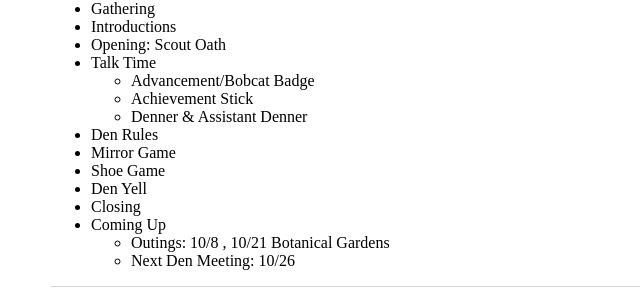
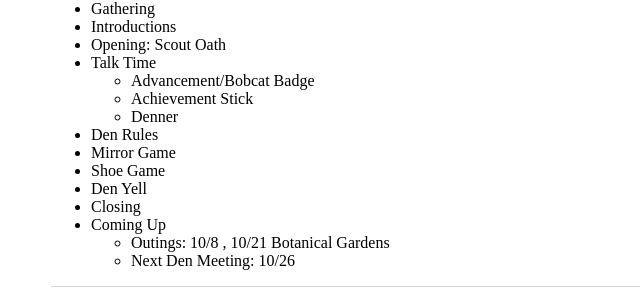
Before and after one commit to clare-pack818/clare-pack818.github.io, a Jekyll site: the page built from _posts/2017-09-14-Meeting-01-Den-Kickoff!.md, in a window 1280 px wide. Shown: the part 313-612 px from the top of the page, without its empty margins (141-781 px from the left). Built offline with Jekyll 4.4.1, drawn with Linux system fonts in a browser that asks for light colours; our own code applies the rules of GitHub Pages for plain Markdown files.

Commit message:
Update 2017-09-14-Meeting-01-Den-Kickoff!.md

```diff
--- a/_posts/2017-09-14-Meeting-01-Den-Kickoff!.md
+++ b/_posts/2017-09-14-Meeting-01-Den-Kickoff!.md
@@ -8,7 +8,7 @@ Overview
   <ul>
     <li>Advancement/Bobcat Badge</li>
     <li>Achievement Stick</li>
-    <li>Denner & Assistant Denner</li>
+    <li>Denner</li>
     </ul>
   </li>
 <li>Den Rules</li>
```
